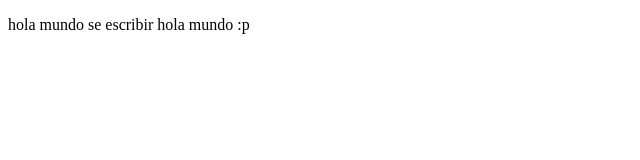
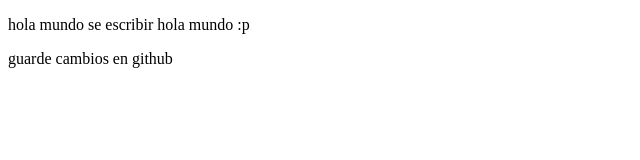
Before and after one commit to DNE79/demo, a plain HTML site: page index.html in a window 1280 px wide. Shown: the whole page, without its empty margins (0-640 px from the left). Drawn offline with Linux system fonts and the light colour scheme.

Commit message:
cambios a git

```diff
--- a/index.html
+++ b/index.html
@@ -8,5 +8,6 @@
 </head>
 <body>
     <p>hola mundo se escribir hola mundo :p</p>
+    <p>guarde cambios en github</p>
 </body>
 </html>
```
